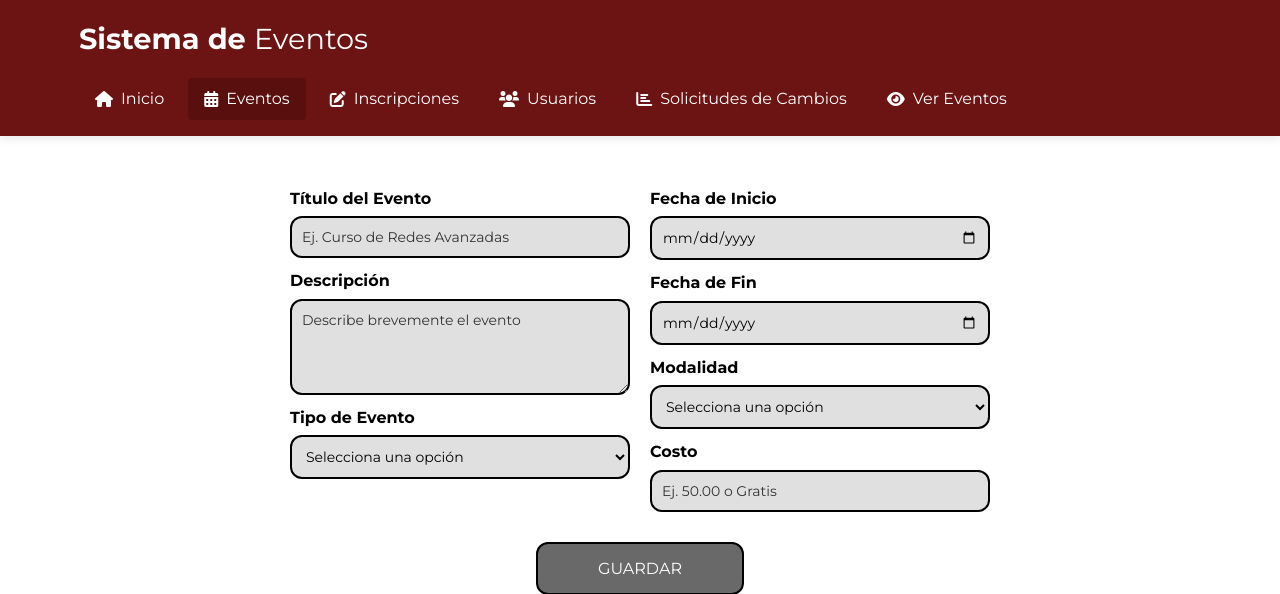
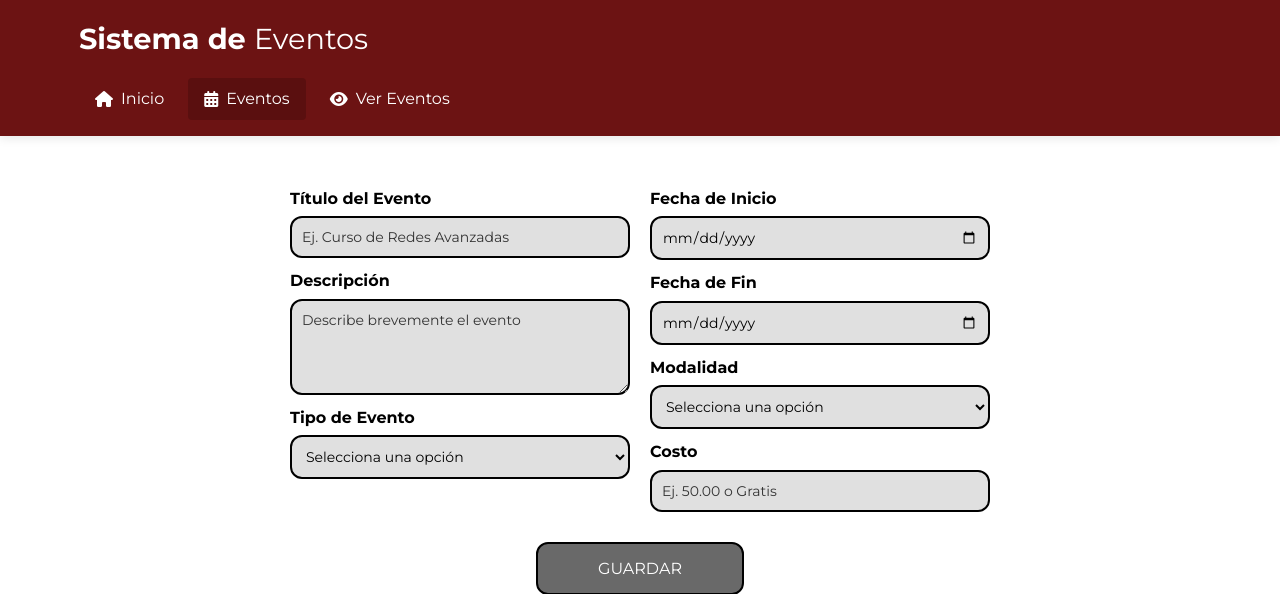
Before and after one commit to SebasIsd/Proyecto2P_Event, a PHP site: page /admin/indexEvento.html in a window 1280 px wide. Shown: the top 594 px of the page. Run offline with PHP 8.4, Linux system fonts and the light colour scheme.

Commit message:
redireccionamiento de los links del admin hacia loshtmls correspondientes.

```diff
--- a/admin/indexEvento.html
+++ b/admin/indexEvento.html
@@ -20,12 +20,9 @@
             </div>
             <nav>
                 <ul>
-                    <li><a href="/index.html"><i class="fas fa-home"></i> Inicio</a></li>
-                    <li><a href="/admin/indexEvento.html" class="active"><i class="fas fa-calendar-alt"></i> Eventos</a></li>
-                    <li><a href="/usuarios/inscripciones/inscripciones.html" ><i class="fas fa-edit"></i> Inscripciones</a></li>
-                    <li><a href="#"><i class="fas fa-users"></i> Usuarios</a></li>
-                    <li><a href="/usuarios/SolicitudesCambios/solicitudCambios.html"><i class="fas fa-chart-bar"></i> Solicitudes de Cambios</a></li>
-                    <li><a href="verEventos.html"><i class="fas fa-eye"></i> Ver Eventos</a></li>
+                    <li><a href="../admin/admin.html"><i class="fas fa-home"></i> Inicio</a></li>
+                    <li><a href="../admin/indexEvento.html" class="active"><i class="fas fa-calendar-alt"></i> Eventos</a></li>
+                    <li><a href="../admin/verEventos.html"><i class="fas fa-eye"></i> Ver Eventos</a></li>
                 </ul>
             </nav>
         </div>
--- a/admin/verEventos.html
+++ b/admin/verEventos.html
@@ -20,8 +20,8 @@
             </div>
             <nav>
                 <ul>
-                    <li><a href="../index.html"><i class="fas fa-home"></i> Inicio</a></li>
-                    <li><a href="../admin/indexEvento.html" class="active"><i class="fas fa-calendar-alt"></i> Eventos</a></li>
+                    <li><a href="../admin/admin.html"><i class="fas fa-home"></i> Inicio</a></li>
+                    <li><a href="../admin/indexEvento.html" class="active"><i class="fas fa-calendar-alt"></i>Crear Eventos</a></li>
                 </ul>
             </nav>
         </div>
--- a/styles/css/estilosAdmin.css
+++ b/styles/css/estilosAdmin.css
@@ -28,7 +28,7 @@ body {
 
     .admin-card i {
       font-size: 40px;
-      color: #007BFF;
+      color: #6c1313;
       margin-bottom: 15px;
     }
 
```
